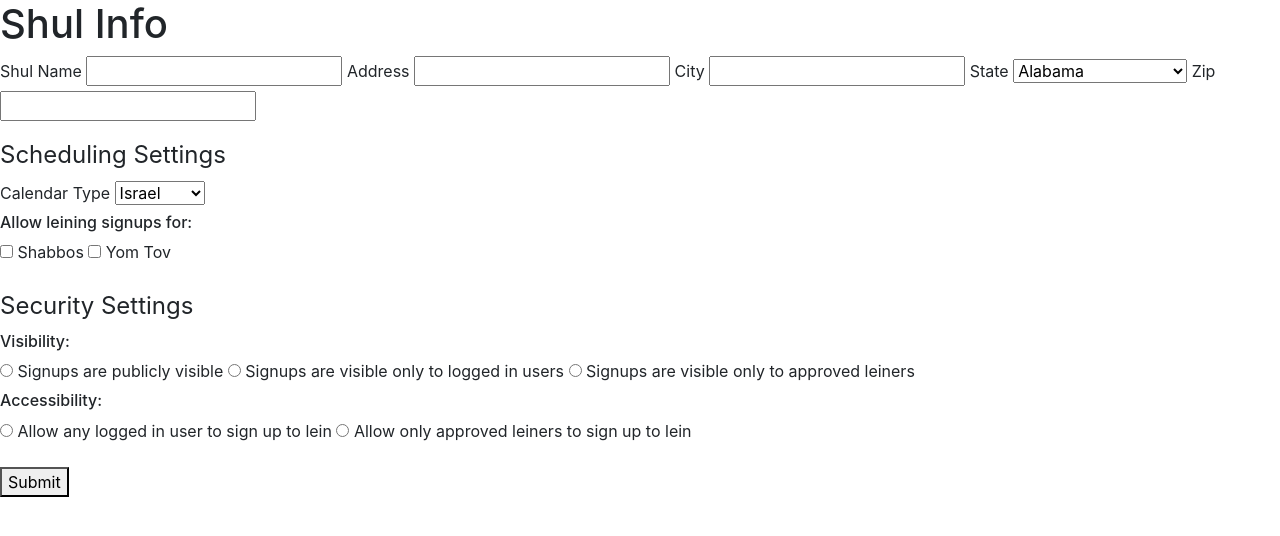
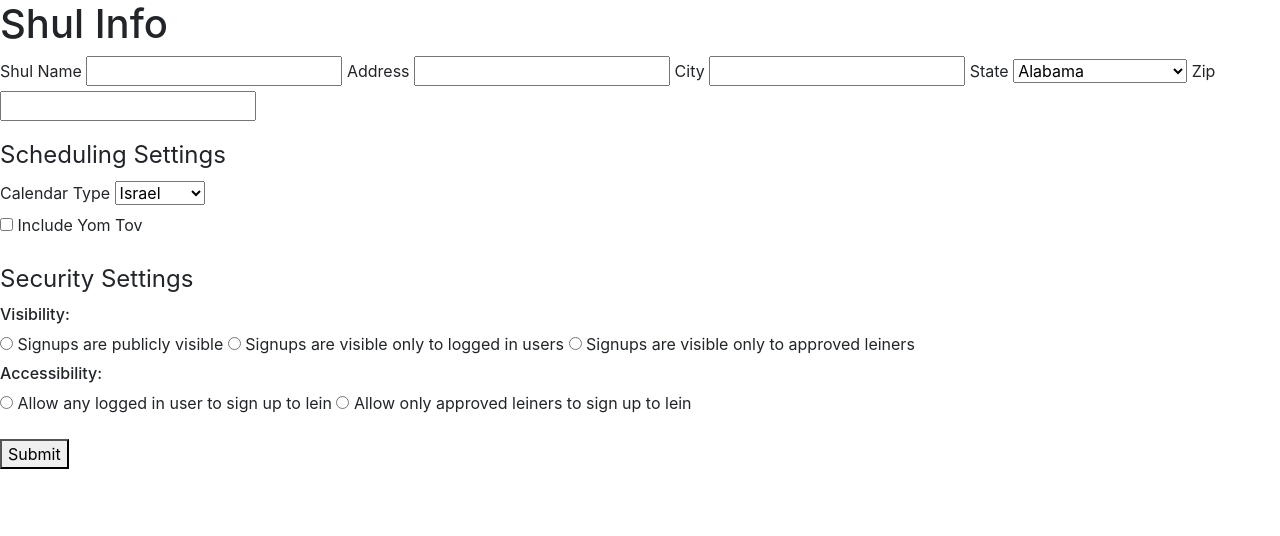
Before and after one commit to mkopinsky/whosleining, a Flask app: page /shul-info/ in a window 1280 px wide. Shown: the part 24-560 px from the top of the page. Run offline with Flask 2, Linux system fonts and the light colour scheme; some libraries are stand-ins or nearby versions.

Commit message:
Update shul info template and corresponding js to remove references to Shabbos
At least one hebcal "event" must be "on", so Shabbos will always be set to "on"

```diff
--- a/static/script.js
+++ b/static/script.js
@@ -1,9 +1,5 @@
 // disable hidden inputs for checkboxes when checked so that only the checked value gets passed to server
 $('#submit').click(function() {
-  if ($('#shabbos').prop('checked')) {
-    $('#shabbos-hidden').prop('disabled', true);
-  }
-
   if ($('#yom-tov').prop('checked')) {
     $('#yom-tov-hidden').prop('disabled', true);
   }
--- a/templates/shulInfo.html
+++ b/templates/shulInfo.html
@@ -81,13 +81,9 @@
             </select>
           </div>
           <div>
-            <h6>Allow leining signups for:</h6>
-            <input id='shabbos-hidden' type='hidden' value='off' name='shabbos'/>
-            <input id='shabbos' type='checkbox' value='on' name='shabbos'/>
-            <label for='shabbos'>Shabbos</label>
             <input id='yom-tov-hidden' type='hidden' value='off' name='yom-tov'/>
             <input id='yom-tov' type='checkbox' value='on' name='yom-tov'/>
-            <label for'yom-tov'>Yom Tov</label>
+            <label for'yom-tov'>Include Yom Tov</label>
           </div>
         </div>
         <div class='form-group'>
```
